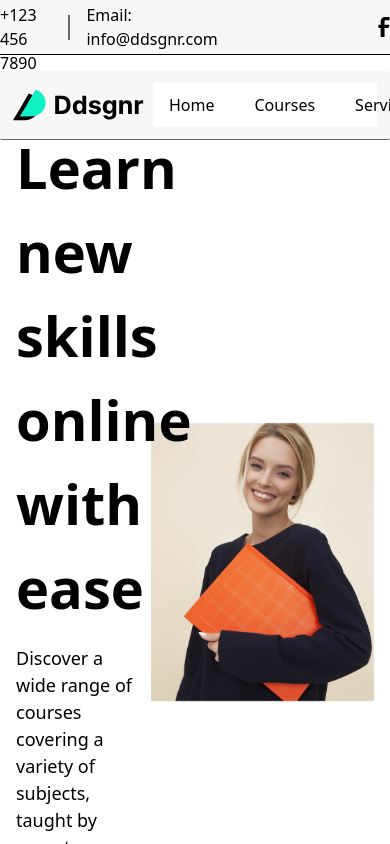
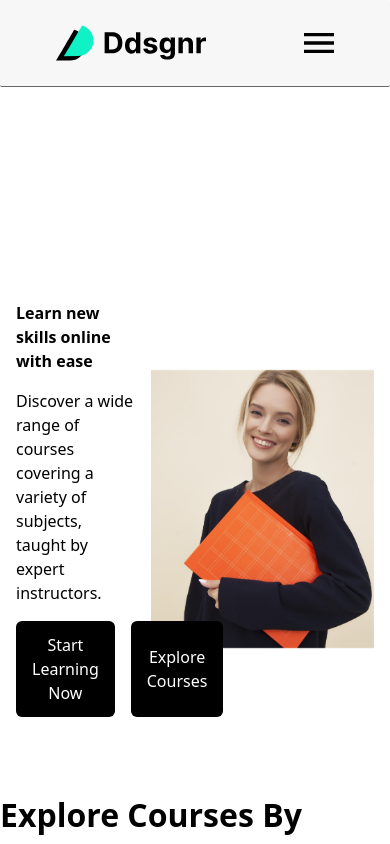
Before and after one commit to HUXAIFAZAKI/assignment-6, a Next.js app: page / in a window 390 px wide. Built offline with nearby package versions, Linux system fonts and the light colour scheme.

Commit message:
first commit

```diff
--- a/src/app/components/Header/Header.module.css
+++ b/src/app/components/Header/Header.module.css
@@ -25,3 +25,9 @@
 .navLink:hover {
   border-bottom: 2px solid #000;
 }
+
+/* @media screen and (max-width: 500px) {
+  .container {
+    display: none;
+  }
+} */
--- a/src/app/components/Header/Header.tsx
+++ b/src/app/components/Header/Header.tsx
@@ -4,8 +4,8 @@ import styles from "./Header.module.css";
 const Header = () => {
   return (
     <header className="w-screen">
-      <section className="flex flex-row justify-between items-center bg-[#F7F7F7] border-b border-black">
-        <div className={styles.container}>
+      <section className="hidden lg:flex flex-row justify-between items-center bg-[#F7F7F7] border-b border-black">
+        <div className={styles.container} >
           <div className="flex flex-row items-center gap-4">
             <span>Phone: +123 456 7890</span>
             <span className={styles.divider}></span>
@@ -75,7 +75,7 @@ const Header = () => {
           </div>
         </div>
       </section>
-      <section className="flex justify-around items-center bg-[#F7F7F7] border-b border-[#676767] mt-4 px-2 py-3 rounded-sm select-none">
+      <section className="flex justify-around items-center bg-[#F7F7F7] border-b border-[#676767] mt-0 px-2 py-3 rounded-sm select-none lg:mt-4">
         <Link href="/">
           <svg
             width="131"
@@ -83,6 +83,7 @@ const Header = () => {
             viewBox="0 0 131 42"
             fill="none"
             xmlns="http://www.w3.org/2000/svg"
+            className="w-[151px] h-[62px] sm:w-[131px] sm:h-[42px] md:w-[141px] md:h-[52px] lg:w-[131px] lg:h-[42px] xl:w-[131px] xl:h-[42px] 2xl:w-[131px] 2xl:h-[42px]"
           >
             <path
               d="M15.7929 9.59521V9.59626C15.776 9.62534 12.2955 15.6292 7.95067 22.9595C3.59532 30.3077 0 36.1906 0 36.1906L12.3315 36.1365L12.3323 36.1364L12.3297 36.1459C18.3172 36.03 23.7182 32.0934 25.3119 26.1453C25.8102 24.286 25.8853 22.4143 25.5964 20.6255C24.8043 15.3582 20.9149 11.0745 15.7929 9.59521Z"
@@ -98,7 +99,7 @@ const Header = () => {
             />
           </svg>
         </Link>
-        <div className="flex justify-around items-center gap-10 bg-white h-[44px] w-[60%] px-4">
+        <div className="hidden lg:flex lg:justify-around lg:items-center lg:gap-10 bg-white lg:h-[44px] lg:w-[60%] px-4">
           <Link href="/" className={styles.navLink}>
             Home
           </Link>
@@ -126,6 +127,11 @@ const Header = () => {
             </button>
           </div>
         </div>
+        <div className="block lg:hidden">
+          <svg width="20" height="14" viewBox="0 0 18 12" fill="none" xmlns="http://www.w3.org/2000/svg" className="w-[30px] h-[22px] sm:w-[25px] sm:h-[15px] md:w-[20px] md:h-[14px]">
+          <path d="M0 12H18V10H0V12ZM0 7H18V5H0V7ZM0 0V2H18V0H0Z" fill="black"/>
+          </svg>
+        </div>
       </section>
     </header>
   );
--- a/src/app/components/HomePage/Hero.tsx
+++ b/src/app/components/HomePage/Hero.tsx
@@ -7,10 +7,10 @@ const Hero = () => {
     return (
     <section className="flex flex-row justify-around items-center gap-4 w-full mx-auto h-[100vh] px-4">
     <div className="flex flex-col gap-4 justify-center items-start w-1/3">
-    <h1 className="text-[56px] font-bold">
+    <h1 className="sm:text-[24px] lg:text-[56px] font-bold">
         Learn new skills online with ease
     </h1>
-    <p className="text-[18px]">
+    <p className="sm:text-xl lg:text-[18px]">
         Discover a wide range of courses covering a variety of subjects,
         taught by expert instructors.
     </p>
--- a/tailwind.config.ts
+++ b/tailwind.config.ts
@@ -13,8 +13,11 @@ export default {
         foreground: "var(--foreground)",
       },
       dropShadow: {
-        'xl': '0 0px 20px rgba(25, 25, 25, 1)'
-      }
+        xl: "0 0px 20px rgba(25, 25, 25, 1)",
+      },
+      screens: {
+        sm: "425px",
+      },
     },
   },
   plugins: [],
```
